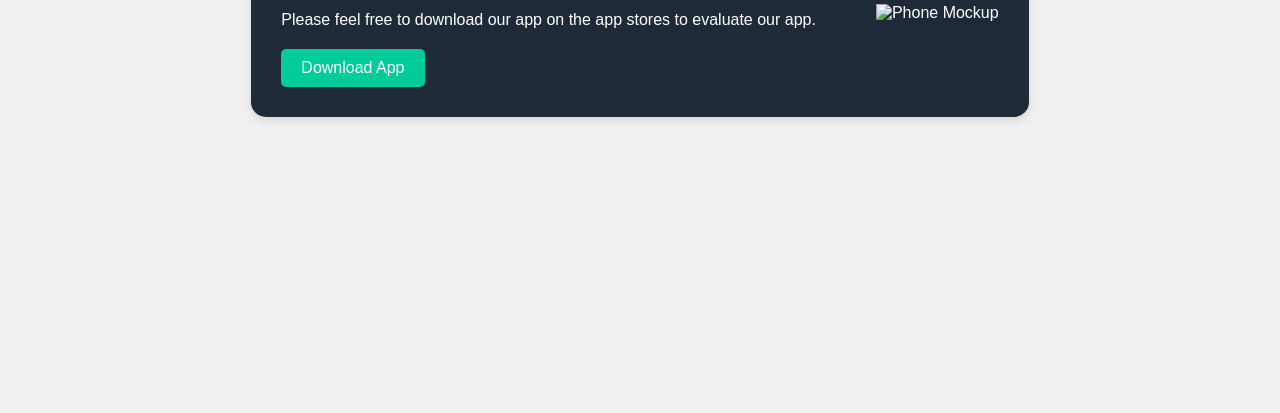
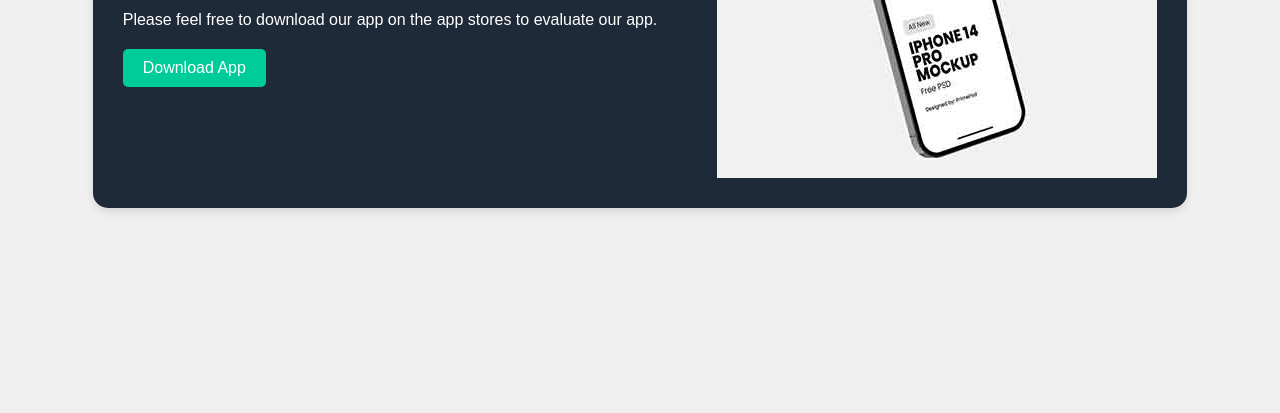
Before and after one commit to melanieeleon/Prueba, a plain HTML site: page index.html in a window 1280 px wide. Shown: the part 387-800 px from the top of the page. Drawn offline with Linux system fonts and the light colour scheme.

Commit message:
se agrego foto a la landing page

```diff
--- a/index.html
+++ b/index.html
@@ -86,7 +86,7 @@
             <button class="download-button">Download App</button>
         </div>
         <div class="right-section">
-            <img src="app.webp" alt="Phone Mockup">
+            <img src="iphone.jpg" alt="Phone Mockup">
         </div>
     </div>
     <script>
```
Also changed, not shown: iphone.jpg (added).
